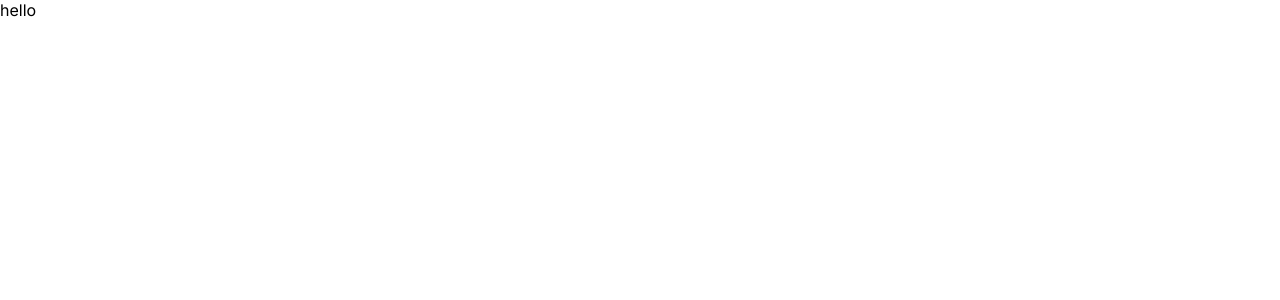
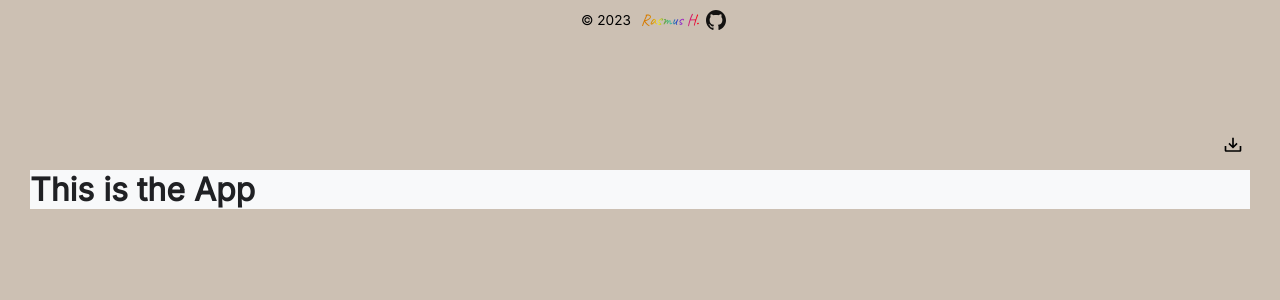
Before and after one commit to rasmushaislund/TOP-cv-generator, a React (Vite) app: page / in a window 1280 px wide. Shown: the top 300 px of the page. Built offline with nearby package versions, Linux system fonts and the light colour scheme.

Commit message:
Re-arrange to fit wanted structure

```diff
--- a/src/App.jsx
+++ b/src/App.jsx
@@ -1,4 +1,13 @@
 import { useState } from 'react';
 import './styles/App.css';
+import Download from './components/Download';
+import CV from './components/CV';
 
-export default function App() {}
+export default function App() {
+  return (
+    <div className="app">
+      <Download />
+      <CV />
+    </div>
+  );
+}
--- a/src/main.jsx
+++ b/src/main.jsx
@@ -1,11 +1,12 @@
 import React from 'react';
 import ReactDOM from 'react-dom/client';
+import GithubLink from './components/GithubLink.jsx';
 import App from './App.jsx';
 import './styles/main.css';
 
 ReactDOM.createRoot(document.getElementById('root')).render(
   <React.StrictMode>
-    <p>hello</p>
+    <GithubLink />
     <App />
   </React.StrictMode>,
 );
--- a/src/styles/App.css
+++ b/src/styles/App.css
@@ -0,0 +1,8 @@
+.app {
+  display: flex;
+  flex-direction: column;
+  row-gap: 5px;
+  width: 100%;
+  color: var(--color-black);
+  margin-top: 100px;
+}
--- /dev/null
+++ b/src/styles/CV.css
@@ -0,0 +1,3 @@
+.cv {
+  background-color: var(--color-white);
+}
--- /dev/null
+++ b/src/styles/Download.css
@@ -0,0 +1,22 @@
+.download-btn {
+  appearance: none;
+  outline: none;
+  border: none;
+  border-radius: 50px;
+  padding: 5px;
+  margin-left: auto;
+  background-color: inherit;
+  height: 35px;
+  width: 35px;
+  transition: all 0.2s 0s ease-in-out;
+}
+
+.download-btn:hover {
+  background-color: var(--color-white);
+  cursor: pointer;
+}
+
+.icon {
+  height: var(--icon-general-height);
+  width: var(--icon-general-width);
+}
--- /dev/null
+++ b/src/styles/GithubLink.css
@@ -0,0 +1,39 @@
+.developer {
+  display: flex;
+  column-gap: 10px;
+  justify-content: center;
+  align-items: center;
+  margin-right: auto;
+  margin-left: auto;
+}
+
+.copyright {
+  font-size: 0.85rem;
+  color: var(--font-black);
+}
+
+.copyright,
+#copyright-span {
+  font-family: 'Inter', sans-serif;
+}
+
+.github-link {
+  font-family: 'Caveat', sans-serif;
+  position: relative;
+  background: var(--github-font-color);
+  -webkit-background-clip: text;
+  -webkit-text-fill-color: transparent;
+}
+
+.github-logo {
+  height: var(--github-icon-height);
+  width: auto;
+  position: absolute;
+  left: 65px;
+  opacity: 0.9;
+  transition: transform 0.4s ease-in-out;
+}
+
+.github-logo:hover {
+  transform: rotate(720deg);
+}
--- a/src/styles/main.css
+++ b/src/styles/main.css
@@ -1,10 +1,31 @@
 :root {
   /* Color */
-  color-scheme: light dark;
+  --color-scheme: light dark;
+  --github-font-color: linear-gradient(
+    90deg,
+    rgba(214, 123, 3, 1) 10%,
+    rgba(214, 141, 3, 1) 20%,
+    rgba(249, 235, 22, 1) 30%,
+    rgba(109, 161, 65, 1) 40%,
+    rgba(56, 196, 152, 1) 50%,
+    rgba(30, 84, 190, 1) 60%,
+    rgba(149, 28, 204, 1) 70%,
+    rgba(201, 37, 137, 1) 80%,
+    rgba(219, 13, 83, 1) 90%,
+    rgba(255, 0, 0, 1) 100%
+  );
+  --color-black: rgba(32, 33, 36, 1);
+  --color-white: rgba(248, 249, 250, 1);
+  --body-background: rgb(204, 192, 179);
 
   /* Dimension */
+  --github-icon-height: 20px;
+  --github-icon-width: 20px;
+  --icon-general-height: 20px;
+  --icon-general-width: 20px;
 
   /* Padding */
+  --body-padding: 10px 30px;
 
   /* Margin */
 
@@ -29,3 +50,19 @@ html {
   height: 100vh;
   width: 100vw;
 }
+
+body {
+  display: flex;
+  flex-direction: column;
+  align-items: center;
+  width: 100%;
+  padding: var(--body-padding);
+  background-color: var(--body-background);
+}
+
+#root {
+  display: flex;
+  flex-direction: column;
+  align-items: center;
+  width: 100%;
+}
```
